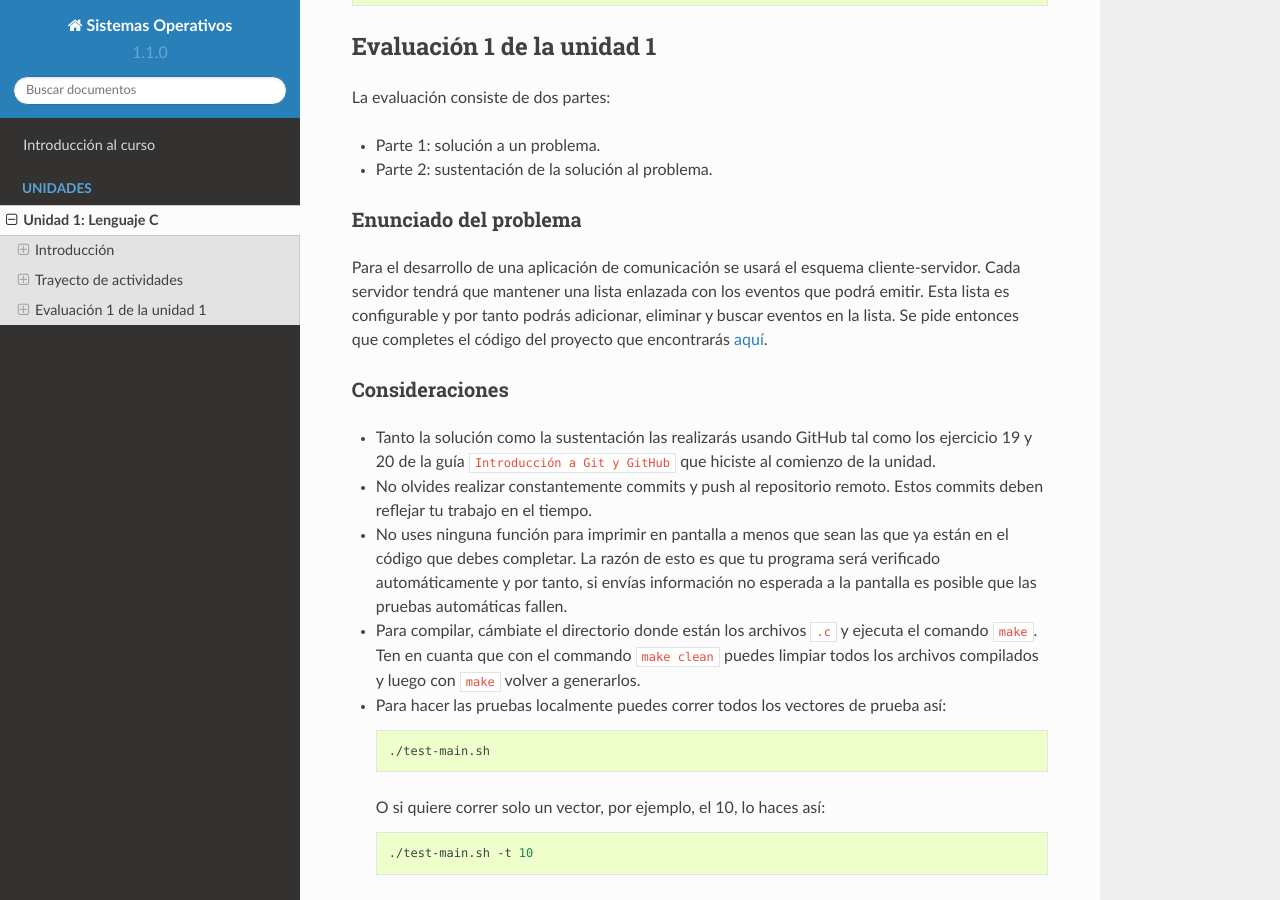
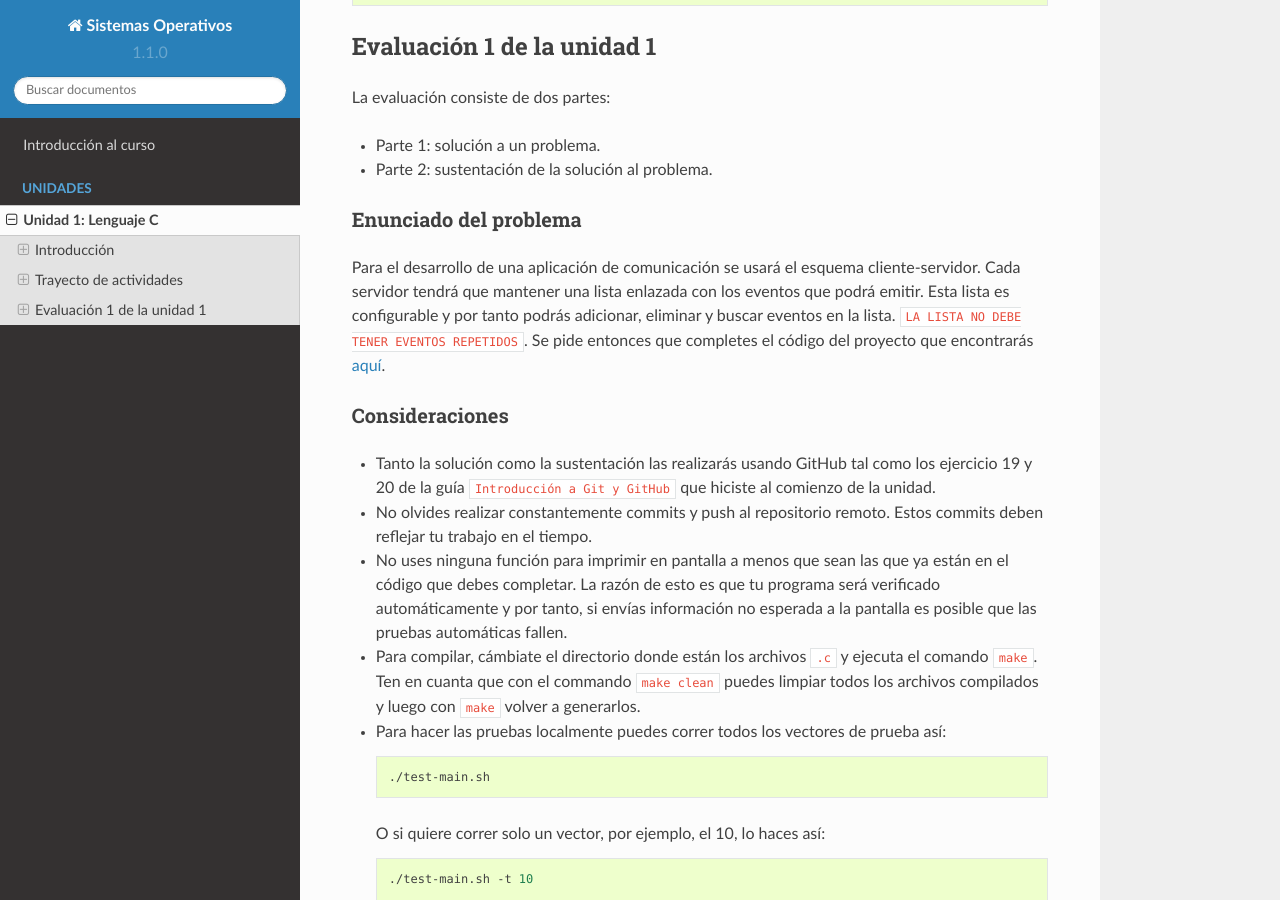
Before and after one commit to juanferfranco/sistemasoperativos, a Sphinx documentation site: the page built from docs/_unidad1/unidad1.rst, in a window 1280 px wide and 900 px high, scrolled down 10656 px. Built offline with Sphinx 7.4.7 and the Read the Docs theme 2.0.0, drawn with Linux system fonts in a browser that asks for light colours; pages that are not in the unit, such as notebooks, are missing from menus.

Commit message:
add warning: only one type of event

```diff
--- a/docs/_unidad1/unidad1.rst
+++ b/docs/_unidad1/unidad1.rst
@@ -586,7 +586,8 @@ Enunciado del problema
 
 Para el desarrollo de una aplicación de comunicación se usará el esquema cliente-servidor. Cada servidor
 tendrá que mantener una lista enlazada con los eventos que podrá emitir. Esta lista es configurable y
-por tanto podrás adicionar, eliminar y buscar eventos en la lista. Se pide entonces que completes
+por tanto podrás adicionar, eliminar y buscar eventos en la lista. ``LA LISTA NO DEBE TENER EVENTOS
+REPETIDOS``. Se pide entonces que completes
 el código del proyecto que encontrarás `aquí <https://classroom.github.com/a/EkllvpwV>`__.
 
 Consideraciones
```
